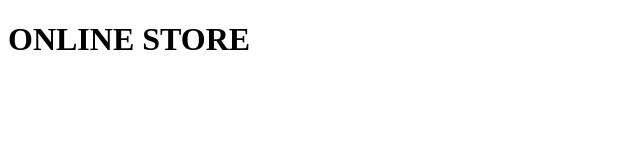
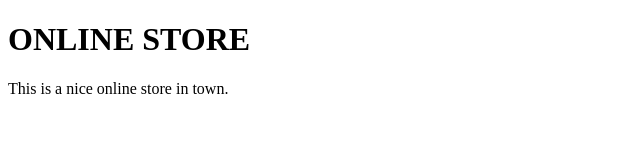
Before and after one commit to aliceniyomufasha/online-store, a plain HTML site: page index.html in a window 1280 px wide. Shown: the whole page, without its empty margins (0-640 px from the left). Drawn offline with Linux system fonts and the light colour scheme.

Commit message:
Add description

```diff
--- a/index.html
+++ b/index.html
@@ -7,5 +7,6 @@
 </head>
 <body>
     <h1> ONLINE STORE</h1>
+    <p>This is a nice online store in town.</p>
 </body>
 </html>
```
